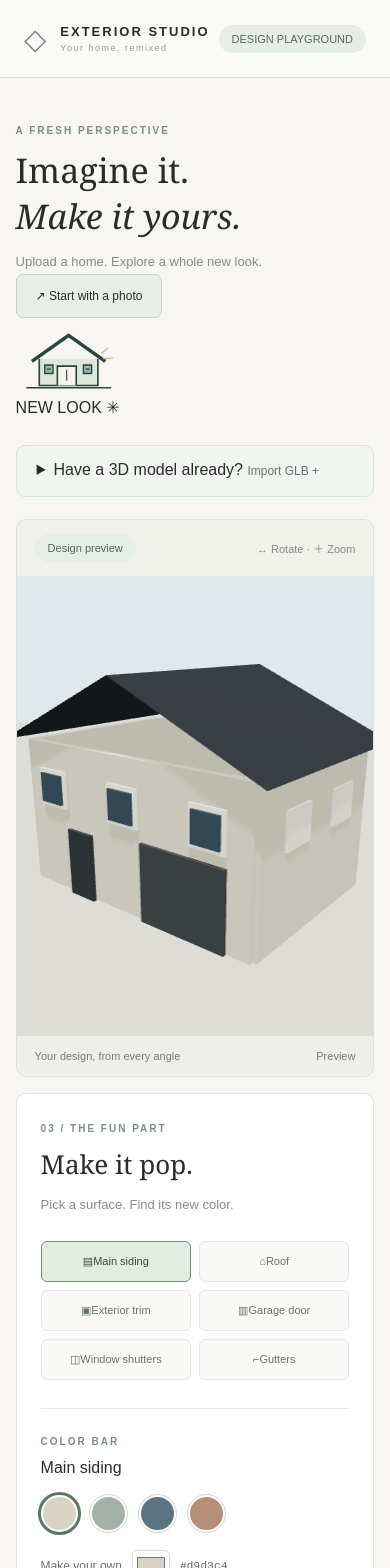
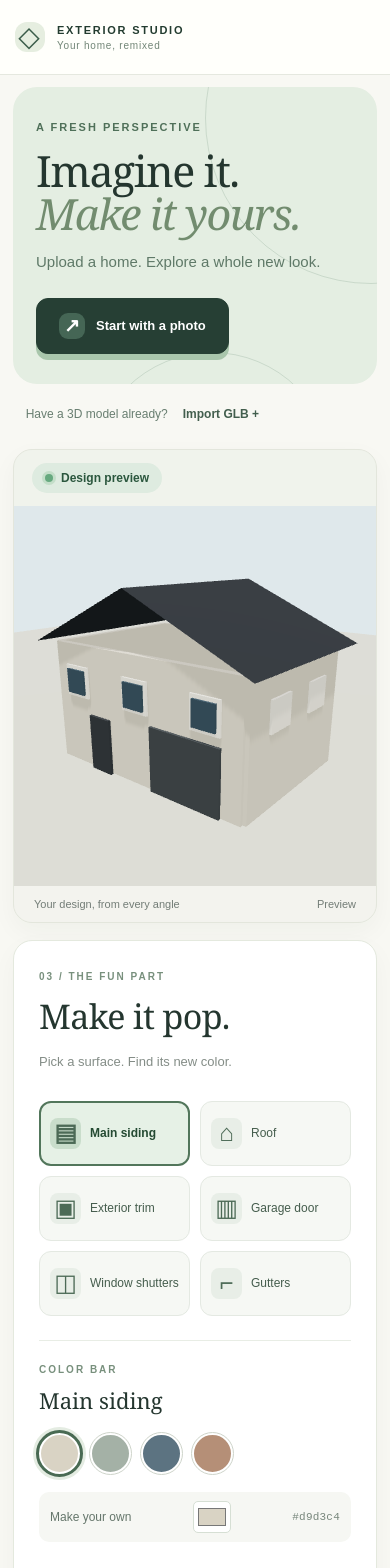
Before and after one commit to niyamaria/exterior-studio, a Next.js app: page / in a window 390 px wide. Shown: the top 1568 px of the page. Built offline with nearby package versions, Linux system fonts and the light colour scheme.

Commit message:
Add visual editorial design system, illustrated hero, icon material cards and responsive polish

```diff
--- a/app/globals.css
+++ b/app/globals.css
@@ -100,3 +100,112 @@
 @media(max-width:850px){.facade-review-layout{grid-template-columns:1fr}}
 
 .upper-level-option{display:flex;align-items:center;justify-content:space-between;gap:12px;font-size:12px;color:#526959}.upper-level-option select{max-width:68%;background:white;color:#304c39;border:1px solid #cbd7ce;border-radius:5px;padding:8px}
+
+
+/* Exterior Studio / playful editorial refresh — visual overrides */
+:root{--ink:#21392e;--sage:#cbd9c8;--cream:#fbfaf6;--line:#e5e8df;--orange:#edab7c}
+html{scroll-behavior:smooth}
+body{background:#f8f8f3;color:#24362f;font-family:Arial,Helvetica,sans-serif}
+button,select,input{font-family:inherit}
+button:focus-visible,label:focus-within,summary:focus-visible{outline:3px solid #f0af7d;outline-offset:3px}
+header{height:75px;border-color:var(--line);background:rgba(255,255,252,.94);padding:0 max(3vw,26px)}
+.brand{font-size:14px;letter-spacing:.16em;color:#233c30}
+.brand small{font-size:10px;letter-spacing:.08em;color:#728677;text-transform:none}
+.brandmark{width:40px;height:40px;border-radius:12px;display:grid;place-items:center;background:#e6eee0;color:#3a5c49;font-size:35px;line-height:1}
+nav{align-items:center;gap:10px;color:#99a59a;letter-spacing:0}
+nav span{padding:8px 16px;border-radius:50px;background:#f1f3ed;white-space:nowrap}
+nav span.active{color:#244735;background:#dfece0;font-weight:normal}
+nav b{font-weight:600}
+.pill{font-size:10px;letter-spacing:.09em;font-weight:800;background:#e9efe4}
+.heading{margin:22px 3vw 23px;padding:36px 5%;border-radius:24px;background:#e4eee2;min-height:280px;position:relative;overflow:hidden;align-items:center}
+.heading::before{content:"";position:absolute;width:330px;height:330px;border:1px solid rgba(49,94,68,.15);border-radius:50%;right:-160px;top:-135px;pointer-events:none}
+.heading::after{content:"";position:absolute;width:240px;height:240px;border:1px solid rgba(49,94,68,.15);border-radius:50%;right:12%;bottom:-210px;pointer-events:none}
+.hero-copy{position:relative;z-index:2}
+.heading h1{font-family:Georgia,serif;font-size:clamp(43px,5.2vw,77px);line-height:1.01;letter-spacing:-.035em;margin:14px 0}
+.heading h1 em{font-style:italic;color:#728c6f}
+.heading p{color:#5f7968;font-size:15px;margin:0 0 24px}
+.heading .eyebrow{font-size:11px;color:#4f7059}
+.hero-upload{display:inline-flex;align-items:center;gap:11px;background:#263f34;color:white;border:1px solid #263f34;padding:14px 22px;font-size:13px;font-weight:700;border-radius:12px;box-shadow:0 6px 0 #a9c6ac;transition:transform .2s,box-shadow .2s}
+.hero-upload:hover{transform:translateY(-2px);box-shadow:0 8px 0 #a9c6ac}
+.upload-symbol{width:26px;height:26px;border-radius:9px;background:#456655;display:grid;place-items:center;font-size:19px}
+.hero-art{width:min(38%,430px);height:225px;position:relative;flex-shrink:0;margin-right:4%}
+.hero-art svg{position:absolute;bottom:-5px;width:100%;max-height:235px;filter:drop-shadow(0 16px 0 rgba(66,102,78,.07))}
+.art-sun{width:90px;height:90px;border-radius:50%;background:#f3c58a;position:absolute;right:14%;top:10px}
+.art-sticker{position:absolute;right:1%;top:14%;font-size:10px;font-weight:800;letter-spacing:.06em;background:#f4c791;border:2px solid #405a45;border-radius:30px;transform:rotate(12deg);padding:10px 14px}
+.reference-model-row{margin:0 3vw 16px;padding:0;border:0;background:transparent;font-size:12px}
+.reference-model-row summary{cursor:pointer;color:#687e70;display:flex;gap:15px;align-items:center;justify-content:space-between;padding:9px 14px;border-radius:9px;list-style:none}
+.reference-model-row summary::-webkit-details-marker{display:none}
+.reference-model-row summary span{font-weight:700;color:#425e4d}
+.import-interior{display:flex;align-items:center;gap:15px;padding:12px 16px;border:1px solid var(--line);border-radius:12px;background:white}
+.import-interior p{font-size:12px;color:#6d8174;margin:0}
+.import-interior .upload{display:inline-block;background:#e5ebe1}
+.photo-selection,.analysis-panel,.facade-review{margin-left:3vw;margin-right:3vw;border:1px solid var(--line);border-radius:18px;background:white;box-shadow:0 4px 22px rgba(35,58,40,.025)}
+.photo-selection{padding:27px}
+.photo-selection-heading h2{font-family:Georgia,serif;font-size:clamp(24px,3vw,34px);font-weight:normal;margin:6px 0}
+.photo-selection-heading p{font-size:13px;margin:6px 0 0}
+.photo-count{font-weight:bold;padding:9px 16px}
+.photo-direct-actions{background:#e6efe4;border:0;display:flex;justify-content:flex-start;padding:15px 17px;border-radius:12px}
+.photo-direct-actions .dark{font-size:13px;padding:15px 24px;background:#274b39;border-radius:10px}
+.photo-direct-actions>span{font-size:12px}
+.photo-selection-grid{grid-template-columns:repeat(auto-fit,minmax(160px,1fr))}
+.photo-selection-item{border:1px solid #e4e9e2;border-radius:12px;background:#fbfbf7}
+.photo-selection-item img{height:160px;object-fit:contain;border-radius:9px}
+.photo-selection-meta select{border-radius:8px}
+.photo-selection-footer{display:flex;align-items:center;justify-content:space-between;gap:15px;margin-top:14px;color:#7a897d;font-size:12px}
+.add-view{padding:9px 14px;border-radius:9px}
+.analysis-panel{padding:18px 22px}
+.advanced-panel>summary,.technical-options>summary{display:flex;align-items:center;justify-content:space-between;gap:20px;cursor:pointer;font-size:13px;color:#50675b;font-weight:700;list-style:none;padding:8px 3px}
+.advanced-panel>summary::-webkit-details-marker,.technical-options>summary::-webkit-details-marker{display:none}
+.advanced-panel>summary span,.technical-options>summary span{font-size:11px;font-weight:normal;color:#91a095}
+.advanced-panel[open]>summary,.technical-options[open]>summary{margin-bottom:15px}
+.facade-review{margin:14px 0;padding:24px}
+.facade-review-header h3{font-size:29px;margin:9px 0}
+.facade-review-header p{font-size:13px}
+.facade-review-header .dark{font-size:13px;background:#264b39;border-radius:10px}
+.facade-review-controls{border:0;border-radius:13px;background:#f5f8f3}
+.facade-review-controls>strong{font-size:13px}
+.facade-photo-frame{border-radius:13px}
+.facade-photo-frame img{max-height:580px}
+.facade-review-photo>p{font-size:11px}
+.technical-options{border-top:1px solid var(--line);margin-top:14px;padding:12px 3px}
+.workspace{padding:0 3vw;grid-template-columns:minmax(0,1fr) 340px;gap:17px}
+.viewer{border-radius:19px;border-color:#e3e6dc;background:#e8ebe3;box-shadow:0 9px 26px rgba(30,56,36,.04)}
+.viewer-head{background:#f0f3ec;padding:13px 18px}
+.viewer-foot{background:#f3f3ee;padding:12px 20px;font-size:11px}
+.tag{display:inline-flex;align-items:center;gap:8px;font-weight:700;font-size:12px;background:#deebe0;color:#2b573e}
+.live-dot{height:8px;width:8px;background:#67a97f;border-radius:50%;box-shadow:0 0 0 3px #c4dec9}
+.canvas{height:min(56vw,630px);min-height:400px}
+aside{padding:25px;border-color:#e4e9de;border-radius:19px;box-shadow:0 9px 26px rgba(30,56,36,.035)}
+.panel-heading h2{font-size:34px;letter-spacing:-.02em;margin:9px 0}
+.panel-heading p{font-size:13px}
+.categories{gap:10px;margin:15px 0 24px}
+.cat{padding:15px 10px;border-radius:12px;border:1px solid #e4e9e2;background:#f6f8f4;color:#455d4d;text-align:left;display:flex;gap:9px;align-items:center;font-size:12px;min-height:65px;transition:transform .16s,background .16s}
+.cat:hover{transform:translateY(-2px);background:#ecf2e9}
+.cat.selected{border:2px solid #52765b;background:#e6f1e6;color:#244a32;font-weight:700;padding:14px 9px}
+.category-icon{display:grid;place-items:center;background:#e8eee7;border-radius:8px;font-size:24px;width:31px;height:31px;flex-shrink:0;color:#4c6a56}
+.cat.selected .category-icon{background:#c9ddcb}
+.selection{padding-top:18px;border-color:#e8ede5}
+.selection h3{font-family:Georgia,serif;font-size:22px;margin:8px 0}
+.swatches{gap:10px;margin:18px 0;flex-wrap:wrap}
+.swatch{width:41px;height:41px;outline-color:#ced4ca;transition:transform .18s}
+.swatch:hover{transform:scale(1.12)}
+.swatch.chosen{outline:3px solid #496a53;box-shadow:0 0 0 6px #e4ece2}
+.detected-color-picker{justify-content:space-between;background:#f6f7f3;padding:9px 11px;border-radius:10px;font-size:12px}
+.detected-color-picker code{font-size:11px;color:#78877c}
+.summary{border-top:1px solid #e6ebe2;margin-top:30px;padding:18px 0}
+.summary strong{color:#3b6046}
+.primary,.dark{border-radius:10px;transition:transform .16s,filter .16s}
+.primary:hover,.dark:hover{transform:translateY(-2px);filter:brightness(1.08)}
+.primary{background:#294c3a;padding:18px;font-size:14px}
+.export{margin:25px 3vw 40px;position:relative;overflow:hidden;border-radius:20px;padding:29px 34px;background:#e7e9d8;justify-content:flex-start}
+.export h2{font-size:33px;margin:5px 0}
+.export p{font-size:13px;margin:5px 0}
+.export .dark{margin-left:auto;padding:17px 24px;font-size:13px;white-space:nowrap}
+.export-art{height:78px;width:132px;position:relative;flex-shrink:0}
+.export-art span{font-size:45px;position:absolute;color:#355743;top:6px;transform:rotate(-9deg)}
+.export-art span:nth-child(2){left:43px;top:16px;color:#8eab8a;transform:rotate(12deg)}
+.export-art span:nth-child(3){left:81px;top:3px;color:#658974;transform:rotate(25deg)}
+footer{padding:0 3vw 26px;font-size:10px;color:#8b9689}
+@media(max-width:980px){.hero-art{width:32%;margin:0}.workspace{grid-template-columns:1fr}.canvas{height:480px}.export{flex-wrap:wrap}.export .dark{margin-left:0}}
+@media(max-width:620px){header{padding:0 15px}header .pill{display:none}.brand{font-size:11px}.brandmark{width:30px;height:30px;font-size:28px}nav{gap:2px;font-size:10px}nav span{padding:6px}nav b{display:none}.heading{margin:12px 13px;padding:30px 23px;min-height:0}.heading h1{font-size:43px}.hero-art{display:none}.photo-selection,.analysis-panel{margin-left:13px;margin-right:13px;padding:17px}.workspace{padding:0 13px}.facade-review{padding:15px}.photo-direct-actions{flex-direction:column;align-items:stretch}.photo-selection-footer{flex-wrap:wrap}.viewer-head .muted{display:none}.canvas{min-height:340px;height:380px}.export{margin:16px 13px 35px;padding:22px}.export-art{display:none}}
+@media(prefers-reduced-motion:reduce){*{transition:none!important;scroll-behavior:auto!important}}
```
